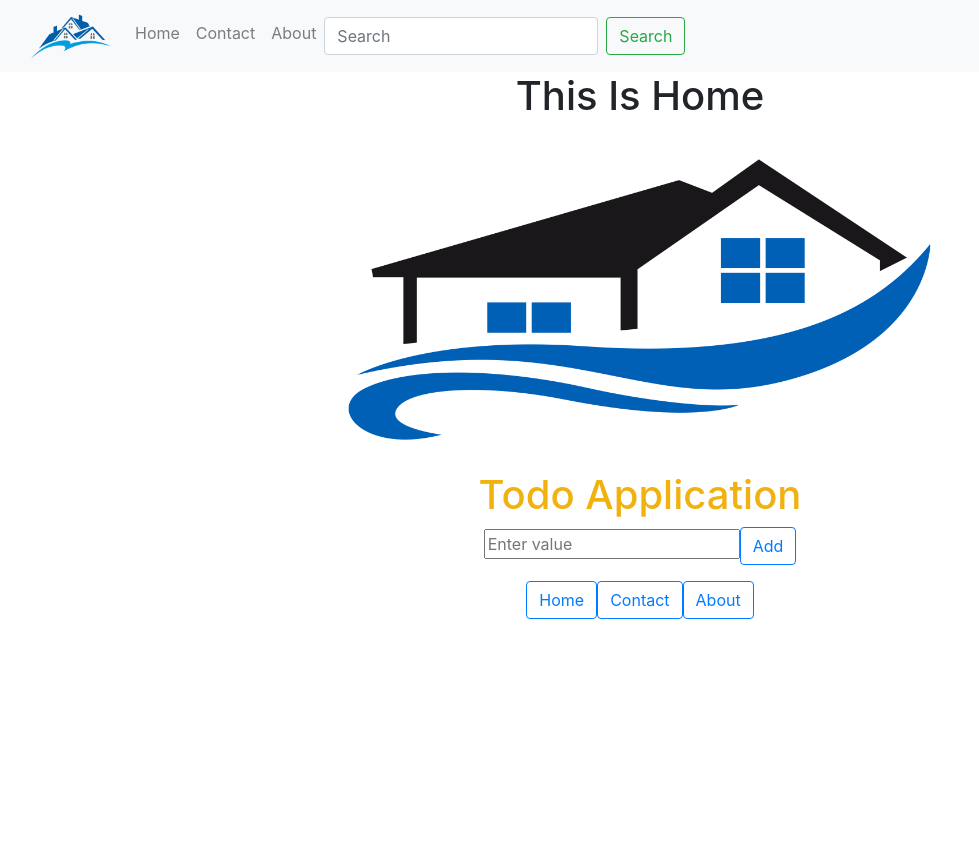
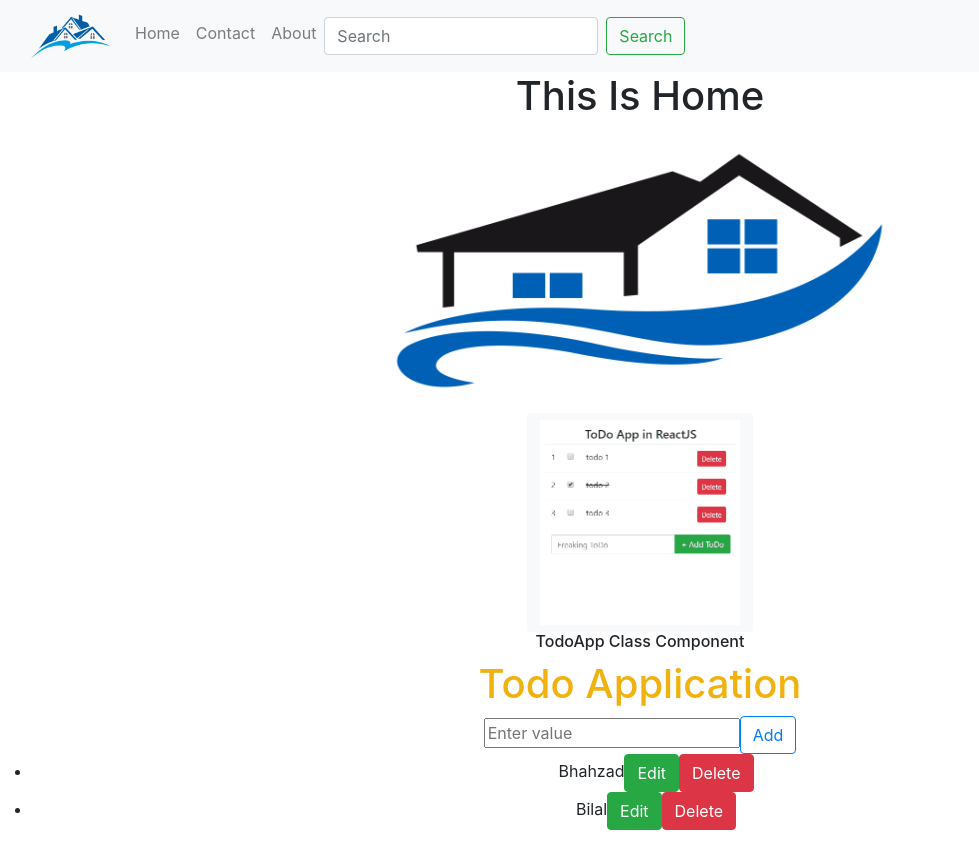
Before and after one commit to mshahzad786/easy-clicks, a React (Create React App) app: page / in a window 1280 px wide. Shown: the whole page, without its empty margins (0-979 px from the left). Before the commit the page ends 800 px from the top, so only its background shows below. Built offline with nearby package versions, Linux system fonts and the light colour scheme.

Commit message:
workin On Edit and update Button

```diff
--- a/src/App.js
+++ b/src/App.js
@@ -5,7 +5,6 @@ import Home from './pages/index';
 import Contact from './pages/contact';
 import About from './pages/about';
 import Buttons from './components/buttons'
-import Test from './pages/test'
 import NewComponent from './pages/Login'
 import Todo from './pages/Todo'
 import "./App.css"
@@ -23,29 +22,24 @@ function App() {
     <div className="main" >
 
         <Router>
-         <Navbar/>
+          <Navbar />
           <Route exact path="/">
             <Home />
             <Todo />
           </Route>
           <Route path="/contact">
             <Contact />
-              <Test/>
+
           </Route>
           <Route path="/about">
             <About />
           </Route>
-
-          <Buttons/>
-
 
         </Router>
 
     </div>
 
   );
-
-
 }
 
 
--- a/src/components/buttons.jsx
+++ b/src/components/buttons.jsx
@@ -19,6 +19,11 @@ function Submit() {
             <button type="button" className="btn btn-outline-primary">About</button>
                 {/* <button type="submit">About</button> */}
             </Link>
+            <Link to="./Todo">
+            {/* <button type="button" className="btn btn-success"><Link to="./about">About</Link></button> */}
+            <button type="button" className="btn btn-outline-primary">Todo</button>
+                {/* <button type="submit">About</button> */}
+            </Link>
         </Link>
 
     )
--- a/src/pages/Todo.jsx
+++ b/src/pages/Todo.jsx
@@ -4,31 +4,121 @@ import { render } from "react-dom";
 
 
 
-export default class Todo extends React.Component{
+// =====> normal
+// export default class Todoo extends React.Component{
+//     constructor(){
+//         super()
+//         this.state = {
+//             todos: [],
+//             value: ""
+
+//         }
+//     }
+
+// add = () => {
+//     if(this.state.value !== ""){
+//         this.state.todos.push(this.state.value)
+//         this.setState({
+//             todos: this.state.todos,
+//             value: ""
+//         })
+//         console.log(this.state.todos)
+//     }
+// }
+
+// editTodo = (index) =>{
+//     var update_value = prompt("Edit this")
+//     this.state.todos[index] = update_value
+//     this.setState({
+//         todos: this.state.todos,
+//         value: ""
+//     })
+
+// }
+
+// deleteTodo = (index) =>{
+//     console.log("Sahi", index)
+//     this.state.todos.splice(index, 1)
+//     this.setState({
+//         todos: this.state.todos
+//     })
+// }
+
+// render(){
+
+//     return(
+//         <div>
+//             <h1 className="heading" >Todo Application</h1>
+
+//             <input value={this.state.value} onChange={(e)=>{
+//                 this.setState({
+//                     value: e.target.value
+//                 })
+//             }} type="text" placeholder="Enter value"/>
+//             {/* <button onClick={() => this.add()} >Add</button> */}
+//             <button onClick={() => this.add()}  type="button" className="btn btn-outline-primary">Add</button>
+
+
+//             <div>
+//                 <ul>
+//                     {this.state.todos.map((v,i)=>{
+//                         return <li key={i}> {v}
+//                         {/* <button onClick={()=> this.deleteTodo(i)} >Delete</button> */}
+//                         <button type="button" className="btn btn-success"onClick={()=> this.editTodo(i) }>Edit</button>
+//                         <button type="button" className="btn btn-danger"onClick={()=> this.deleteTodo(i)} >Delete</button>
+
+
+//                         {}
+//                         {/* <button onChange={(e)=> this.editTodo(i) }>Edit</button>  */}
+//                         </li>
+
+//                     })}
+//                 </ul>
+//             </div>
+
+//         </div>
+//     )
+//   }
+
+// }
+// =====> normal
+
+// =====> Use Todo Object
+export default class Todoo extends React.Component{
     constructor(){
         super()
         this.state = {
-            value: "",
-            todos: []
+            todos: [{title: "Bhahzad", edit: false}, {title: "Bilal", edit: false}],
+            value: ""
 
         }
     }
 
-
 add = () => {
     if(this.state.value !== ""){
-        this.state.todos.push(this.state.value)
+        let obj = {title:this.state.value }
         this.setState({
-            todos: this.state.todos,
+           todos: [...this.state.todos, obj],
             value: ""
         })
-        console.log(this.state.todos)
+
     }
 }
 
-editTodo = () =>{
-    console.log("Edit",)
+editTodo = (index,val) =>{
 
+    this.state.todos[index].edit = true
+    this.setState({
+        todos: this.state.todos,
+        value: ""
+    })
+
+    // var update_value = prompt("Edit this")
+    // this.state.todos[index] = update_value
+    // this.setState({
+    //     todos: this.state.todos,
+    //     value: ""
+    // })
 
 }
 
@@ -39,8 +129,6 @@ deleteTodo = (index) =>{
         todos: this.state.todos
     })
 }
-
-
 
 render(){
 
@@ -60,10 +148,15 @@ render(){
             <div>
                 <ul>
                     {this.state.todos.map((v,i)=>{
-                        return <li key={i}> {v}<button type="button" className="btn btn-danger"onClick={()=> this.deleteTodo(i)} >Delete</button>
+                        return <li key={i}> {v.edit? <input type="text"/> : v.title }
                         {/* <button onClick={()=> this.deleteTodo(i)} >Delete</button> */}
-                        <button type="button" className="btn btn-success"onChange={(e)=> this.editTodo(i) }>Edit</button>
-                        <li></li>
+                        {v.edit?
+                        <button type="button" className="btn btn-success"onClick={()=> this.editTodo(i.v.title) }>Edit</button>
+                        :
+                        <button type="button" className="btn btn-success"onClick={()=> this.editTodo(i.v.title) }>Edit</button>
+                         }
+                        <button type="button" className="btn btn-danger"onClick={()=> this.deleteTodo(i)} >Delete</button>
+
 
                         {}
                         {/* <button onChange={(e)=> this.editTodo(i) }>Edit</button>  */}
@@ -72,8 +165,10 @@ render(){
                     })}
                 </ul>
             </div>
+
         </div>
     )
   }
 
 }
+// =====> Use Todo Object
--- a/src/pages/contact.jsx
+++ b/src/pages/contact.jsx
@@ -1,4 +1,5 @@
 import React from "react";
+import Test from './../pages/test'
 
 function Contact() {
 
@@ -6,6 +7,9 @@ function Contact() {
 
   <div>
     <h1> This Is Contact </h1>
+    <Test />
+
+
   </div>
 
   )
--- a/src/pages/index.jsx
+++ b/src/pages/index.jsx
@@ -1,6 +1,7 @@
 import React from "react";
-import Buttons from './../components/buttons';
+import { BrowserRouter as Link} from "react-router-dom";
 import Bg from "./../images/home page/home.png"
+import TodoCC from "./../images/apps images/Todo Class Component.gif"
 
 
 
@@ -13,7 +14,15 @@ function Home() {
 
     <div>
       <h1> This Is Home </h1>
-      <img src={Bg} alt="" width="600" />
+      <img src={Bg} alt="" width="500" />
+
+      <div>
+
+          <button type="button" className="btn btn-light"><img src={TodoCC} alt="" width="200" /></button>
+
+        <h6>TodoApp Class Component</h6>
+      </div>
+
     </div>
 
   )
```
Also changed, not shown: src/images/apps images/Todo Class Component.gif (added), 1 other file (tests, documents, lock files or other folders). Lines whose indentation alone changed are shown as unchanged.
